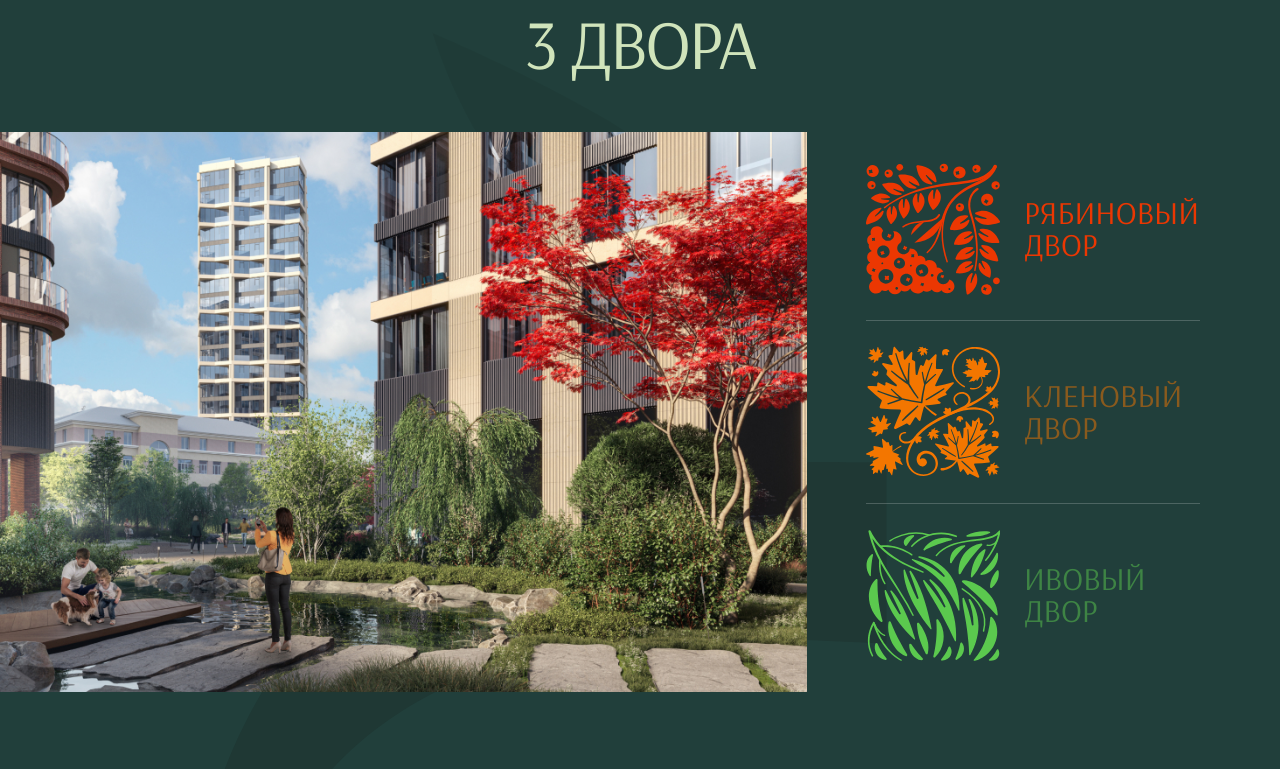
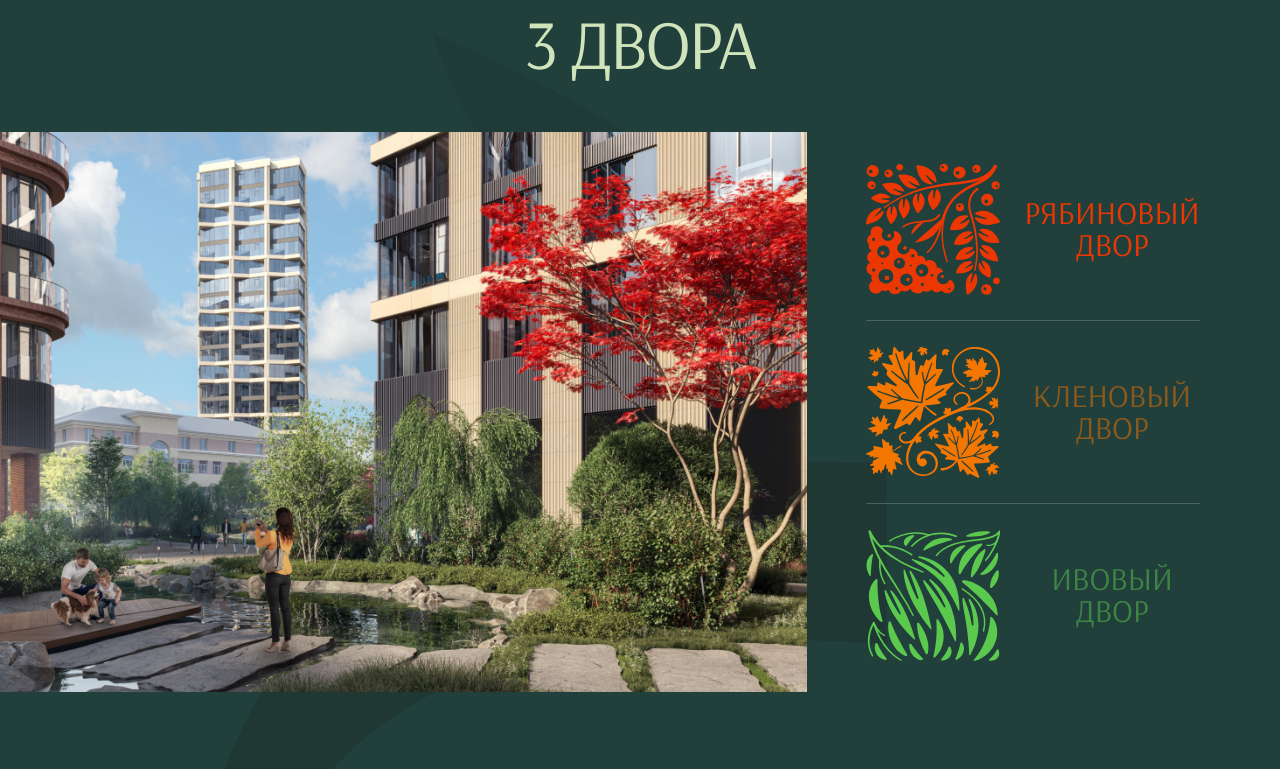
Before and after one commit to StanislavSH109/Tishinsky-Boulevard-Whitemark-, a plain HTML site: page index.html in a window 1280 px wide. Shown: the part 4439-5208 px from the top of the page. Drawn offline with Linux system fonts and the light colour scheme; files whose address does not match are found by name.

Commit message:
make width to img block

```diff
--- a/index.html
+++ b/index.html
@@ -178,28 +178,28 @@
             </div>
             <ul class="unique__gallery-list">
               <li class="unique__gallery-item">
-                <span class="unique__gallery-button unique__gallery-button--active">
+                <button class="unique__gallery-button unique__gallery-button--active">
                   <svg class="unique__gallery-icon" width="135" height="132" aria-hidden="true">
                     <use xlink:href="images/sprite.svg#icon-unique-1"></use>
                   </svg>
                   <span class="unique__gallery-text">рябиновый двор</span>
-                </span>
+                </button>
               </li>
               <li class="unique__gallery-item">
-                <span class="unique__gallery-button unique__gallery-button--yellow">
+                <button class="unique__gallery-button unique__gallery-button--yellow">
                   <svg class="unique__gallery-icon" width="135" height="132" aria-hidden="true">
                     <use xlink:href="images/sprite.svg#icon-unique-2"></use>
                   </svg>
                   <span class="unique__gallery-text">кленовый двор</span>
-                </span>
+                </button>
               </li>
               <li class="unique__gallery-item">
-                <span class="unique__gallery-button unique__gallery-button--green">
+                <button class="unique__gallery-button unique__gallery-button--green">
                   <svg class="unique__gallery-icon" width="135" height="132" aria-hidden="true">
                     <use xlink:href="images/sprite.svg#icon-unique-3"></use>
                   </svg>
                   <span class="unique__gallery-text">ивовый двор</span>
-                </span>
+                </button>
               </li>
             </ul>
           </div>
--- a/scss/blocks/_children-info.scss
+++ b/scss/blocks/_children-info.scss
@@ -38,8 +38,11 @@
   }
 
   &__image {
-    margin: 0 -80px;
-    display: flex;
+    width: 100vw;
+    display: block;
+    position: relative;
+    transform: translateX(-50%);
+    left: 50%;
   }
 
   &__img {
--- a/scss/blocks/_unique.scss
+++ b/scss/blocks/_unique.scss
@@ -166,6 +166,11 @@
     gap: 24px;
     line-height: 1;
     text-transform: uppercase;
+    outline: none;
+    border: none;
+    cursor: pointer;
+    margin: 0;
+    padding: 0;
 
     @media (max-width: 1200px) {
       font-size: 26px;
```
Also changed, not shown: css/style.css, 1 other file.
